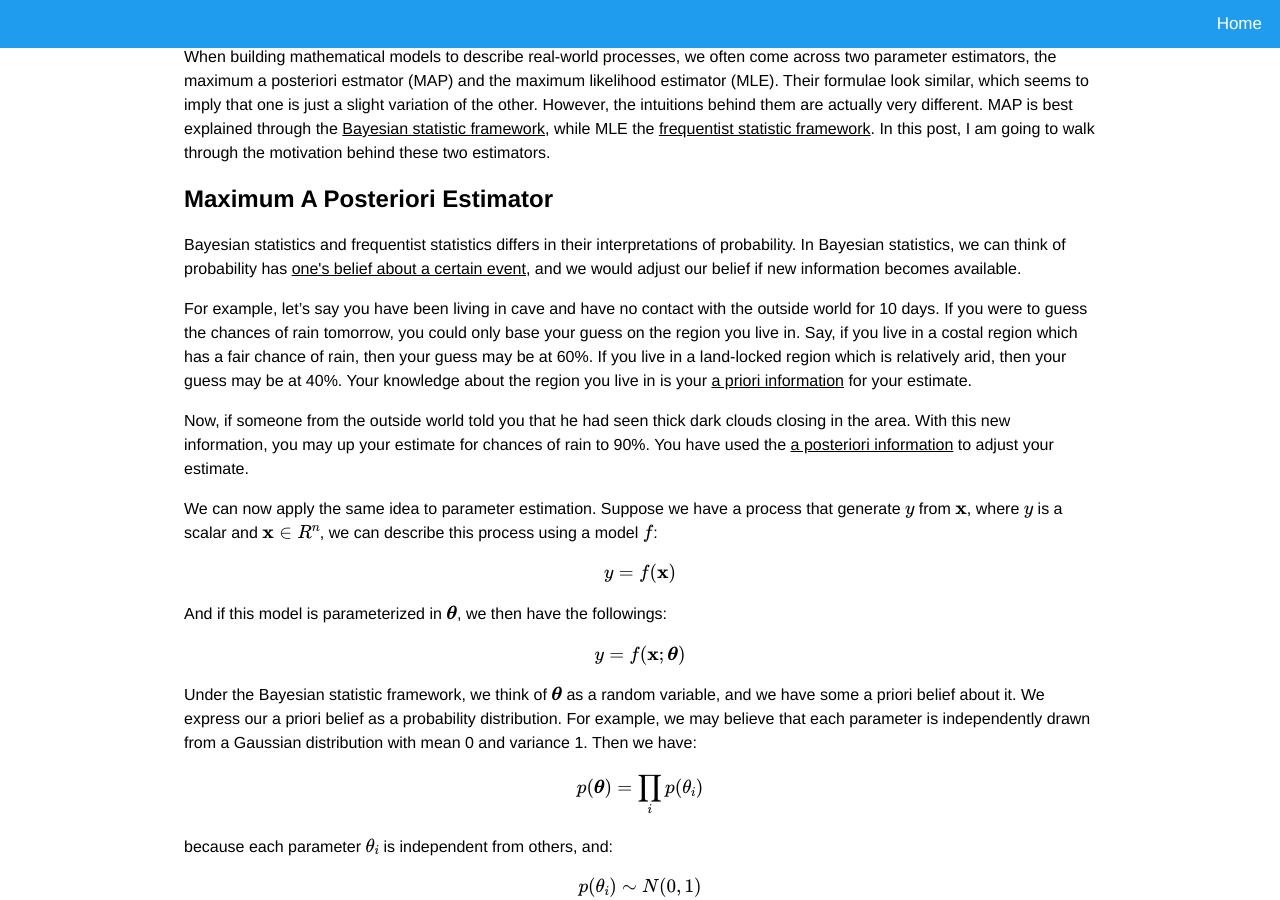
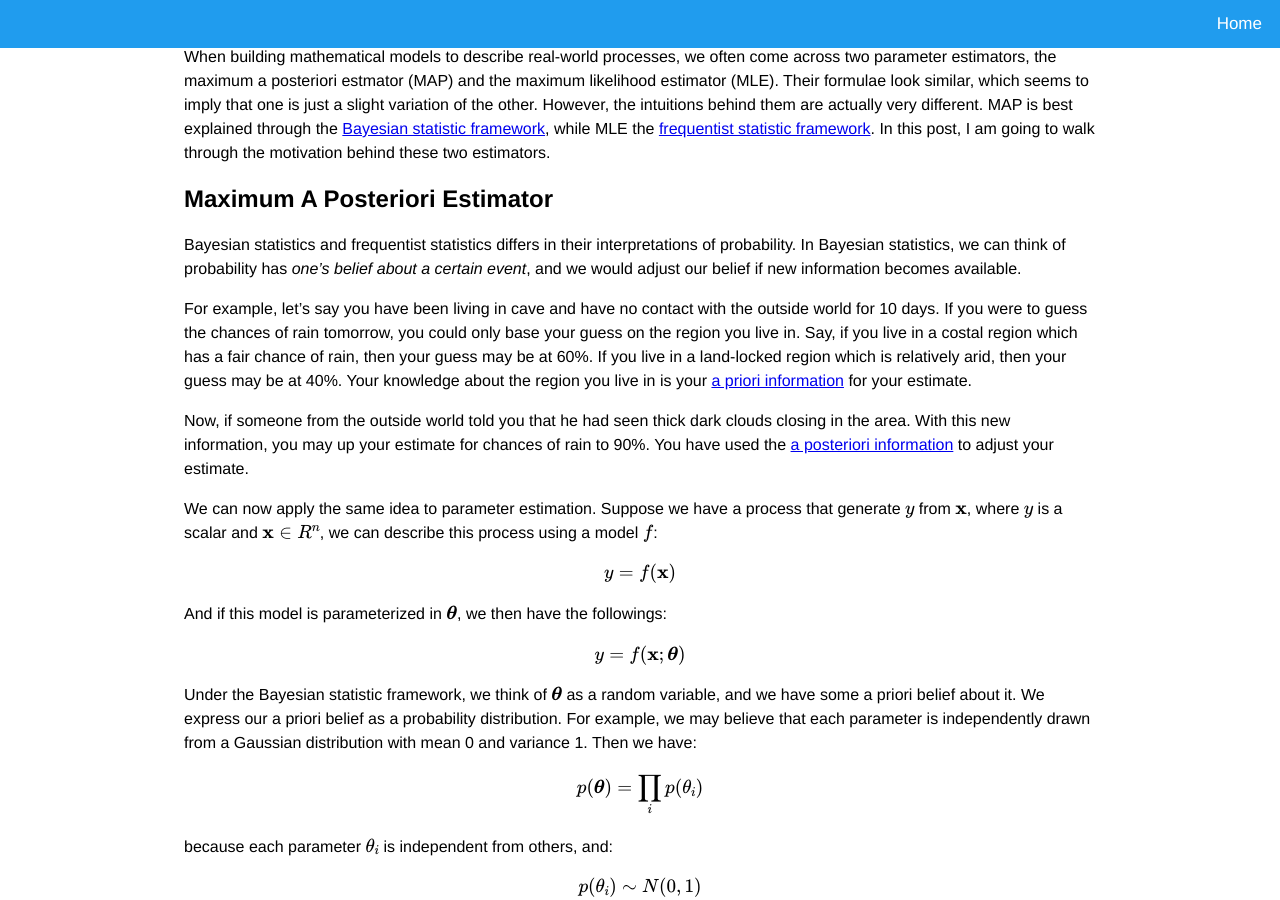
Before and after one commit to takmanman/takmanman.github.io, a Jekyll site: the page built from _posts/2020-02-16-map-vs-mle.md, in a window 1280 px wide and 900 px high, scrolled down 357 px. Built offline with Jekyll 4.4.1, drawn with Linux system fonts in a browser that asks for light colours; nearby versions of some CDN libraries.

Commit message:
add hyperlinks

```diff
--- a/_layouts/page.html
+++ b/_layouts/page.html
@@ -11,7 +11,7 @@
 	</script>
 	<meta name="viewport" content="width=device-width, initial-scale=1">
 	<meta charset="UTF-8">
-	<meta name="description" content={{page.excerpt | strip_html | strip_newlines}} >
+	<meta name="description" content="{{page.excerpt}}" >
 	<link rel="stylesheet" href="/assets/css/afloat.css">
 
 </head>
--- a/_posts/2020-02-16-map-vs-mle.md
+++ b/_posts/2020-02-16-map-vs-mle.md
@@ -15,19 +15,19 @@ date: 2020-02-16
 
 When building mathematical models to describe real-world processes, we often come across two parameter estimators, the maximum a posteriori estmator (MAP) and the maximum likelihood estimator (MLE).
 Their formulae look similar, which seems to imply that one is just a slight variation of the other.
-However, the intuitions behind them are actually very different. MAP is best explained through the <u>Bayesian statistic framework</u>,
-while MLE the <u>frequentist statistic framework</u>. In this post, I am going to walk through the motivation behind these two estimators.
+However, the intuitions behind them are actually very different. MAP is best explained through the <a href="https://en.wikipedia.org/wiki/Bayesian_statistics">Bayesian statistic framework</a>,
+while MLE the <a href="https://en.wikipedia.org/wiki/Frequentist_inference">frequentist statistic framework</a>. In this post, I am going to walk through the motivation behind these two estimators.
 
 <h2>Maximum A Posteriori Estimator</h2>
 Bayesian statistics and frequentist statistics differs in their interpretations of probability.
-In Bayesian statistics, we can think of probability has <u>one's belief about a certain event</u>, and we would adjust our belief if new information becomes available.
+In Bayesian statistics, we can think of probability has <i>one's belief about a certain event</i>, and we would adjust our belief if new information becomes available.
 
 For example, let's say you have been living in cave and have no contact with the outside world for 10 days. If you were to guess the chances of rain tomorrow, you could only base your guess on the region you live in.
 Say, if you live in a costal region which has a fair chance of rain, then your guess may be at 60%. If you live in a land-locked region which is relatively arid, then your guess may be at 40%.
-Your knowledge about the region you live in is your <u>a priori information</u> for your estimate.
+Your knowledge about the region you live in is your <a href="https://en.wikipedia.org/wiki/Mathematical_model#A_priori_information">a priori information</a> for your estimate.
 
 Now, if someone from the outside world told you that he had seen thick dark clouds closing in the area. With this new information, you may up your estimate for chances of rain to 90%.
-You have used the <u>a posteriori information</u> to adjust your estimate.
+You have used the <a href="https://en.wikipedia.org/wiki/Empirical_evidence">a posteriori information</a> to adjust your estimate.
 
 <p>We can now apply the same idea to parameter estimation. Suppose we have a process that generate \(y\) from \(\mathbf{x}\), where \(y\) is a scalar and \(\mathbf{x} \in R^n\), we can describe this process using a model \(f\):
 </p>
```
